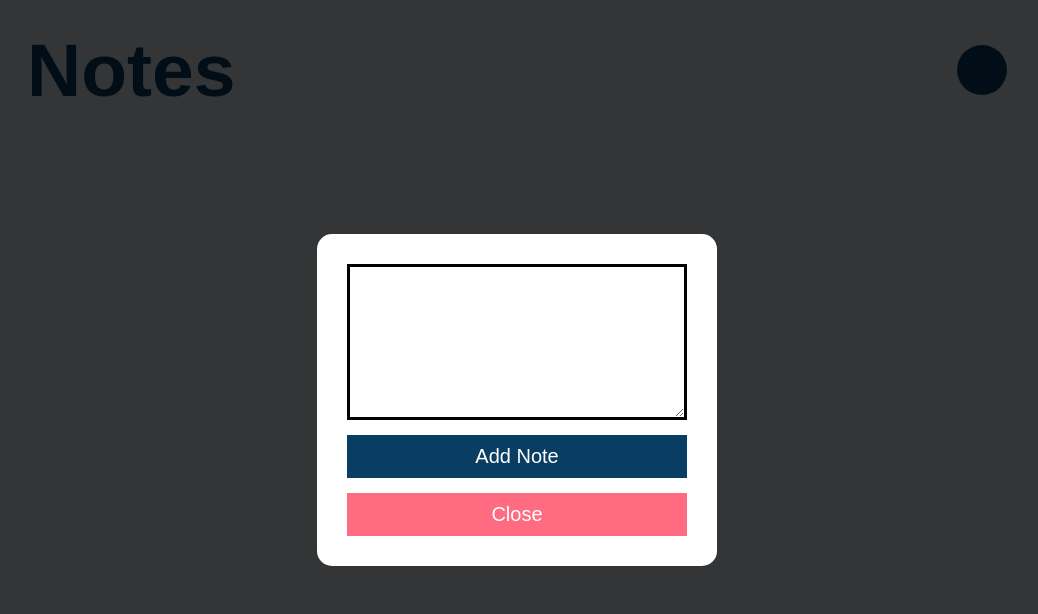
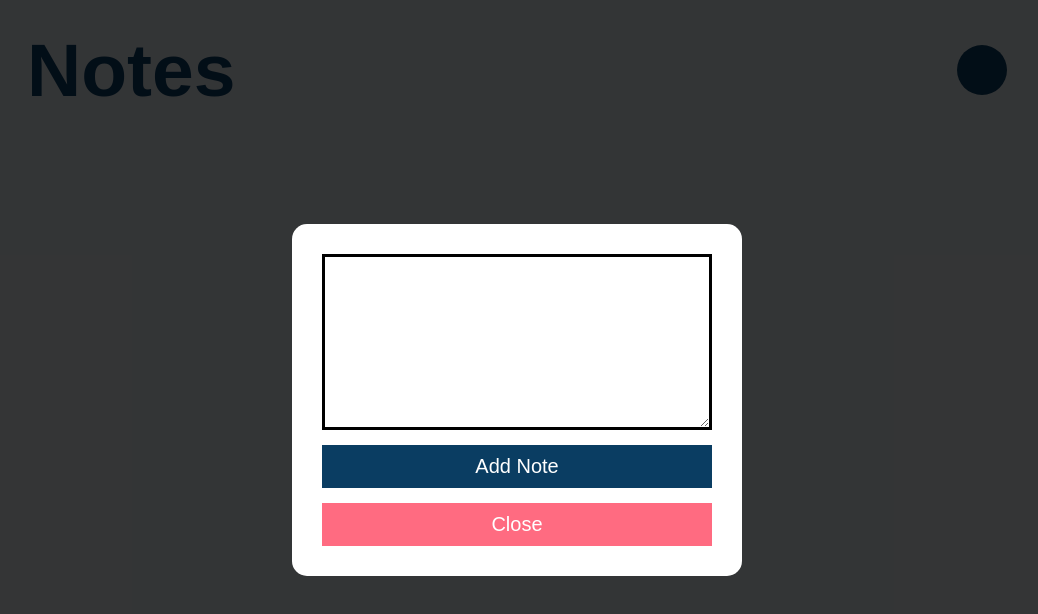
Before and after one commit to Abdullah9001/Note-App, a Vue app: page / in a window 1280 px wide. Both pictures are taken after a click on the button 1105 px from the left and 70 px from the top of the page. Shown: the top 614 px of the page, without its empty margins (123-1161 px from the left). Built offline with nearby package versions, Linux system fonts and the light colour scheme; some icons are missing.

Commit message:
this project is done, we will done this project  better in future, lets move abnother project

```diff
--- a/src/App.vue
+++ b/src/App.vue
@@ -4,6 +4,7 @@ import { ref } from "vue";
 
 const showModal = ref(false);
 const newNote = ref("");
+const errMessage = ref("");
 const notes = ref([]);
 
 function getDarkColor() {
@@ -15,28 +16,34 @@ function getDarkColor() {
 }
 
 const addNote = () => {
+  if (newNote.value.length < 10) {
+    return (errMessage.value = "Note needs to be 10 characters or more!");
+  }
   notes.value.push({
     id: Math.floor(Math.random() * 1000000),
     text: newNote.value,
     date: new Date().toLocaleDateString("en-US"),
     backgroundColor: getDarkColor(),
   });
+
   showModal.value = false;
   newNote.value = "";
+  errMessage.value = "";
 };
 </script>
 
 <template>
   <main>
-    <div v-show="showModal" class="overlay">
+    <div v-if="showModal" class="overlay">
       <div class="modal">
         <textarea
-          v-model="newNote"
+          v-model.trim="newNote"
           name="note"
           id="note"
           cols="30"
           rows="10"
         ></textarea>
+        <p class="errMsg" v-if="errMessage">{{ errMessage }}</p>
         <button @click="addNote">Add Note</button>
         <button @click="showModal = false" class="close">Close</button>
       </div>
@@ -81,7 +88,7 @@ main {
     .modal {
       display: flex;
       flex-direction: column;
-      width: 400px;
+      width: 450px;
       padding: 30px;
       position: relative;
       border-radius: 15px;
@@ -89,6 +96,10 @@ main {
       textarea {
         outline: none;
         border: 3px solid black;
+        padding: 10px;
+      }
+      .errMsg {
+        color: #ff6b81;
       }
       button {
         padding: 10px 20px;
```
